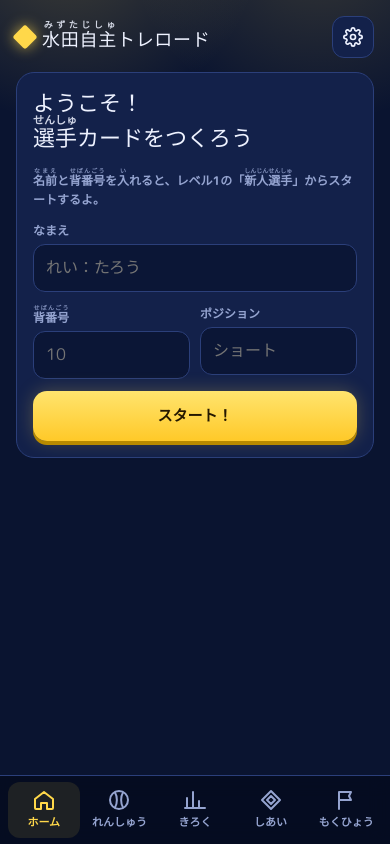
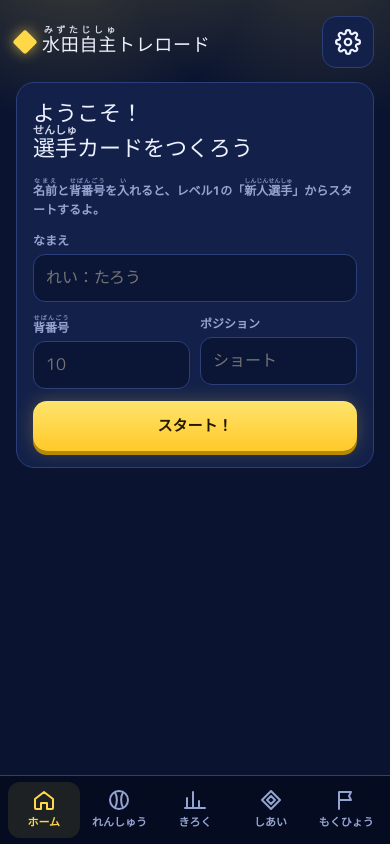
Before and after one commit to otachik/diamond-road, a plain HTML site: page index.html in a window 390 px wide. Drawn offline with Linux system fonts and the light colour scheme; a web font is replaced by a local one.

Commit message:
設定マークを押しやすくする：大きくして、iPhoneの画面上（時計・電池）とかさならないようにする
Co-Authored-By: Claude Opus 5.5 <noreply@anthropic.com>

```diff
--- a/index.html
+++ b/index.html
@@ -1,6 +1,7 @@
 <!doctype html>
 <html lang="ja">
 <meta charset="utf-8">
+<style>:root{padding-top:env(safe-area-inset-top,0px);padding-bottom:env(safe-area-inset-bottom,0px)}</style>
 <title>水田自主トレロード</title>
 <meta name="viewport" content="width=device-width,initial-scale=1,viewport-fit=cover">
 <meta name="apple-mobile-web-app-capable" content="yes">
@@ -54,8 +55,10 @@ input, select, textarea { font: inherit; }
 header.top { display: flex; align-items: center; justify-content: space-between; padding-block: 8px 14px; }
 .logo { font-family: var(--font-d); font-size: 18px; letter-spacing: .04em; display: flex; align-items: center; gap: 8px; }
 .logo .dia { width: 18px; height: 18px; background: var(--light); transform: rotate(45deg); border-radius: 3px; box-shadow: 0 0 14px rgba(255,216,74,.7); }
-.gear { background: var(--panel); border: 1px solid var(--line); border-radius: 12px; width: 42px; height: 42px; display: grid; place-items: center; }
-.gear svg { width: 20px; height: 20px; }
+.gear { flex: none; background: var(--panel); border: 1px solid var(--line); border-radius: 14px; width: 52px; height: 52px; display: grid; place-items: center; position: relative; touch-action: manipulation; }
+.gear::after { content: ""; position: absolute; inset: -8px; }   /* 押せる範囲を見た目より広くする */
+.gear svg { width: 26px; height: 26px; }
+.gear:active { background: var(--panel2); transform: scale(.95); }
 
 h2.sec { font-family: var(--font-d); font-size: 17px; margin: 22px 0 10px; letter-spacing: .03em; display: flex; align-items: baseline; gap: 10px; }
 h2.sec small { font-family: var(--font-b); font-size: 12px; color: var(--dim); font-weight: 700; }
```
